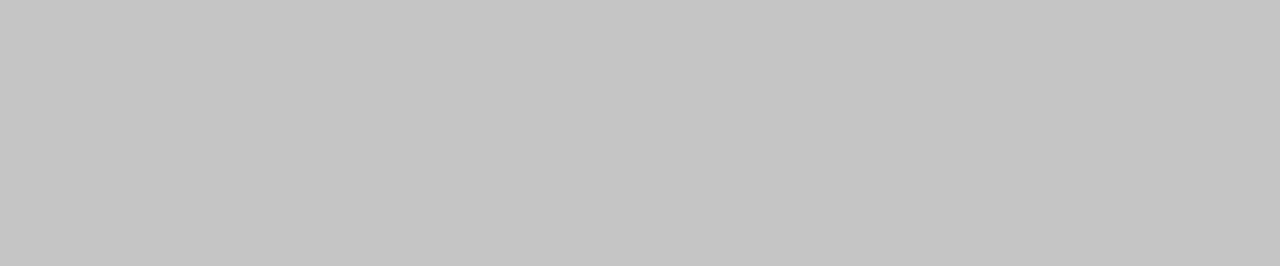
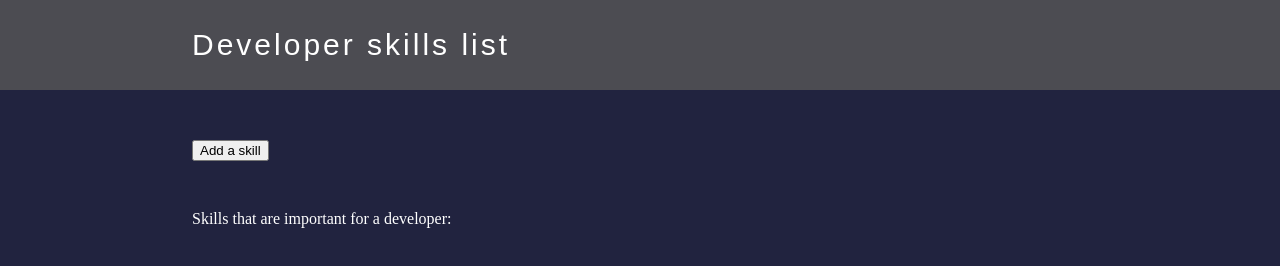
Before and after one commit to ritullia/Task-11, a website: page index.html in a window 1280 px wide. Drawn offline with Linux system fonts and the light colour scheme.

Commit message:
index html & style commit

```diff
--- /dev/null
+++ b/css/reset.css
@@ -0,0 +1,129 @@
+/* http://meyerweb.com/eric/tools/css/reset/
+   v2.0 | 20110126
+   License: none (public domain)
+*/
+
+html,
+body,
+div,
+span,
+applet,
+object,
+iframe,
+h1,
+h2,
+h3,
+h4,
+h5,
+h6,
+p,
+blockquote,
+pre,
+a,
+abbr,
+acronym,
+address,
+big,
+cite,
+code,
+del,
+dfn,
+em,
+img,
+ins,
+kbd,
+q,
+s,
+samp,
+small,
+strike,
+strong,
+sub,
+sup,
+tt,
+var,
+b,
+u,
+i,
+center,
+dl,
+dt,
+dd,
+ol,
+ul,
+li,
+fieldset,
+form,
+label,
+legend,
+table,
+caption,
+tbody,
+tfoot,
+thead,
+tr,
+th,
+td,
+article,
+aside,
+canvas,
+details,
+embed,
+figure,
+figcaption,
+footer,
+header,
+hgroup,
+menu,
+nav,
+output,
+ruby,
+section,
+summary,
+time,
+mark,
+audio,
+video {
+  margin: 0;
+  padding: 0;
+  border: 0;
+  font-size: 100%;
+  font: inherit;
+  vertical-align: baseline;
+}
+/* HTML5 display-role reset for older browsers */
+article,
+aside,
+details,
+figcaption,
+figure,
+footer,
+header,
+hgroup,
+menu,
+nav,
+section {
+  display: block;
+}
+body {
+  line-height: 1;
+}
+ol,
+ul {
+  list-style: none;
+}
+blockquote,
+q {
+  quotes: none;
+}
+blockquote:before,
+blockquote:after,
+q:before,
+q:after {
+  content: "";
+  content: none;
+}
+table {
+  border-collapse: collapse;
+  border-spacing: 0;
+}
--- a/index.html
+++ b/index.html
@@ -5,22 +5,33 @@
     <meta charset="UTF-8">
     <meta http-equiv="X-UA-Compatible" content="IE=edge">
     <meta name="viewport" content="width=device-width, initial-scale=1.0">
+    <link rel="stylesheet" href="/css/reset.css">
     <script src="./scripts.js" defer></script>
     <link rel="stylesheet" href="./css/style.css">
     <title>Task 11</title>
 </head>
 
 <body>
-    <header>
+    <header id="container">
+        <div>
+            <h2>
+                Developer skills list
+            </h2>
+        </div>
+    </header>
+    <main id="main-wrapper">
+        <div>
+            <button>Add a skill</button>
+        </div>
+        <div>
+            <h2>
+                Skills that are important for a developer:
+            </h2>
+            <div id="output">
 
-    </header>
-    <main>
-
+            </div>
+        </div>
     </main>
-    <footer>
-
-    </footer>
-
 </body>
 
 </html>
--- a/scss/style.scss
+++ b/scss/style.scss
@@ -1,3 +1,34 @@
 body {
-    background-color: rgb(197, 197, 197);
+  background-color: #21233f;
+  #container {
+    width: 100%;
+    height: 90px;
+    color: #fff;
+    background-color: #4c4c52;
+
+    div {
+      display: flex;
+      margin-left: 15%;
+      margin-right: 13%;
+    }
+
+    h2 {
+      margin-top: 30px;
+      font-size: 30px;
+      font-family: Arial, Helvetica, sans-serif;
+      letter-spacing: 3px;
+    }
+  }
+
+  #main-wrapper {
+    width: 100%;
+    color: #fff;
+
+    div {
+      display: flex;
+      margin-top: 50px;
+      margin-left: 15%;
+      margin-right: 13%;
+    }
+  }
 }
```
Also changed, not shown: css/style.css, 1 other file.
